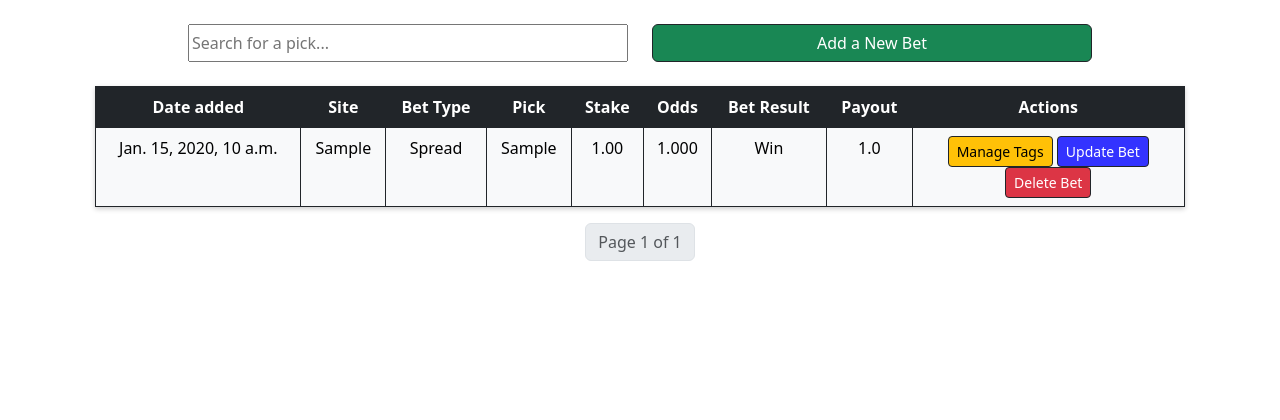
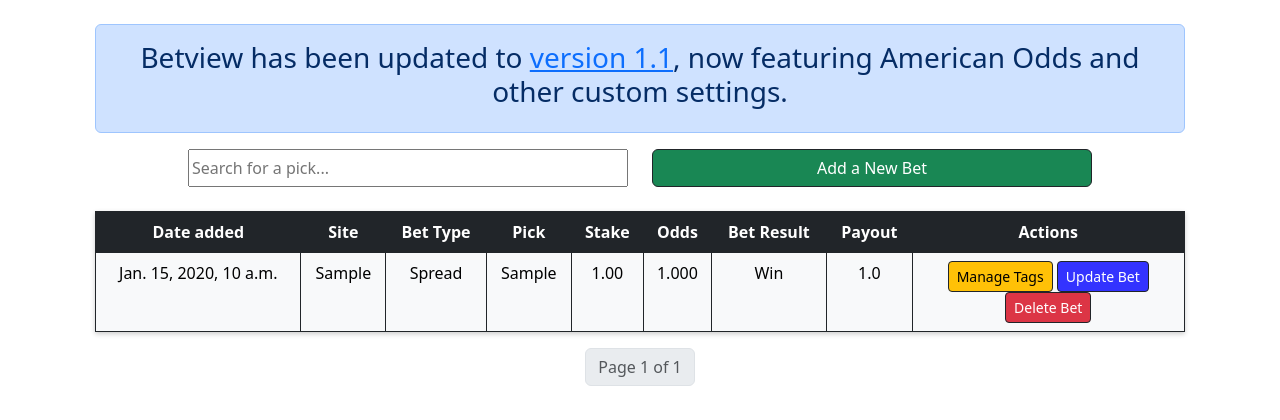
Before and after one commit to nicoferreira90/bet_tracker_orange, a Django app: page /bets/ in a window 1280 px wide. Shown: the part 56-476 px from the top of the page. Run offline with Django 5.2, Linux system fonts and the light colour scheme; a user stored in the database is signed in; tables that the repository leaves empty hold one stand-in row (values such as "Sample post"); parts of the project's set-up code (start-up, migrations or seed data) failed here and were passed over.

Commit message:
added alert banner on bet history page

```diff
--- a/templates/base.html
+++ b/templates/base.html
@@ -212,6 +212,7 @@
 
         <main>
             <div class="container-fluid mt-4" style="max-width: 87%">
+
                 {% block content %}
                 {% endblock content %}
             </div>
--- a/templates/bets/bet_history.html
+++ b/templates/bets/bet_history.html
@@ -3,6 +3,10 @@
 {% block content %}
 
 {% load static %}
+
+<div class="alert alert-primary text-center" role="alert">
+    <h3>Betview has been updated to <a href="{% url "version_history" %}">version 1.1</a>, now featuring American Odds and other custom settings.</h3>
+</div>
 
 <div x-data="{search: ''}">
 <div class="row justify-content-center">
```
